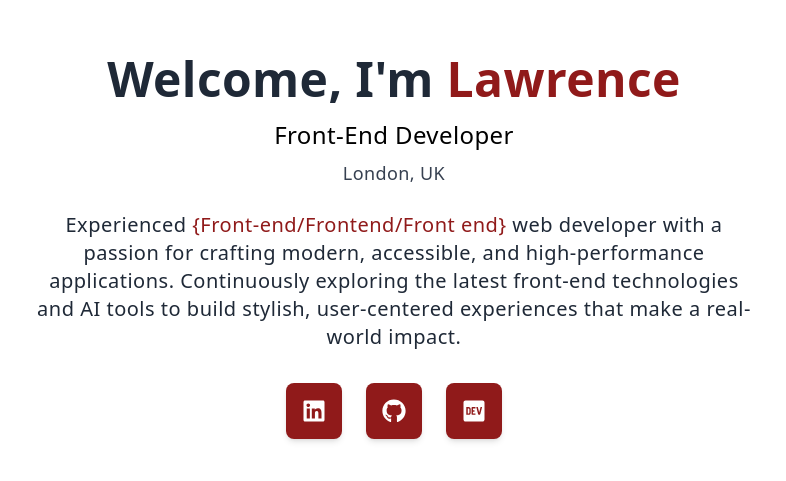
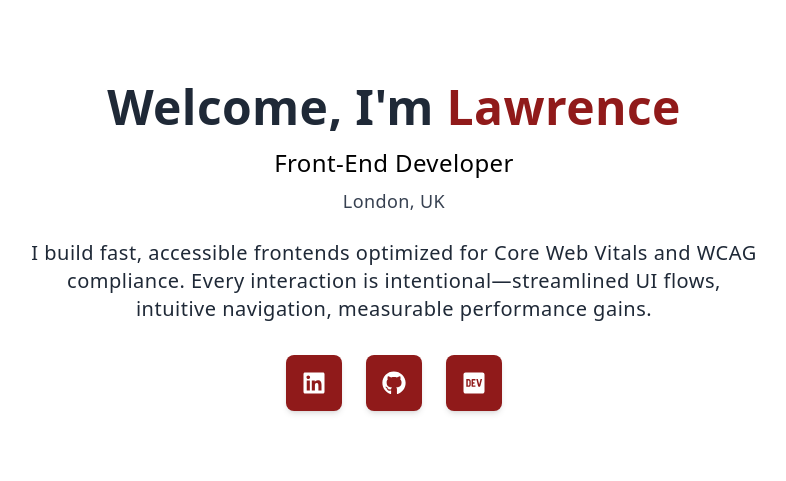
Before and after one commit to lawlawson/portfolio-july, a Next.js app: page / in a window 1280 px wide. Shown: the part 153-634 px from the top of the page, without its empty margins (246-1032 px from the left). Built offline with nearby package versions, Linux system fonts and the light colour scheme.

Commit message:
updated main paragraph

```diff
--- a/pages/components/Main.jsx
+++ b/pages/components/Main.jsx
@@ -37,14 +37,9 @@ const Main = () => {
 
           {/* Bio */}
           <p className='max-w-prose mx-auto text-lg md:text-xl leading-relaxed tracking-wide px-2 mb-8'>
-            Experienced{' '}
-            <span className='text-[#901a1a]'>
-              {'{Front-end/Frontend/Front end}'}
-            </span>{' '}
-            web developer with a passion for crafting modern, accessible, and
-            high-performance applications. Continuously exploring the latest
-            front-end technologies and AI tools to build stylish, user-centered
-            experiences that make a real-world impact.
+            I build fast, accessible frontends optimized for Core Web Vitals and
+            WCAG compliance. Every interaction is intentional—streamlined UI
+            flows, intuitive navigation, measurable performance gains.
           </p>
 
           {/* Social Media Icons */}
--- a/pages/index.js
+++ b/pages/index.js
@@ -1,8 +1,5 @@
 import Head from 'next/head';
 import Main from './components/Main';
-import Navbar from './components/Navbar';
-import About from './components/About';
-import Projects from './components/Projects';
 
 export default function Home() {
   return (
@@ -15,10 +12,7 @@ export default function Home() {
         />
         <link rel='icon' href='/favicon.ico' />
       </Head>
-      {/* <Navbar /> */}
       <Main />
-      {/* <About />
-      <Projects /> */}
     </div>
   );
 }
```
